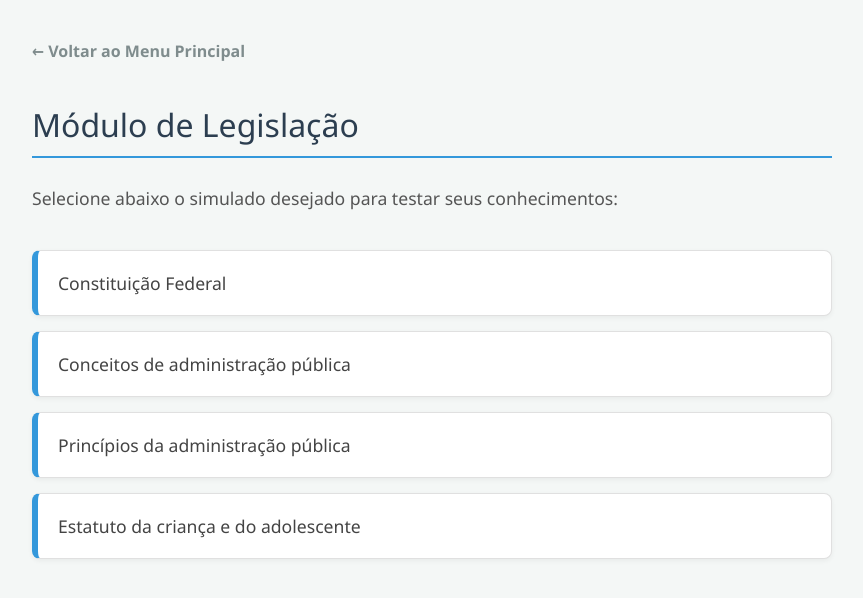
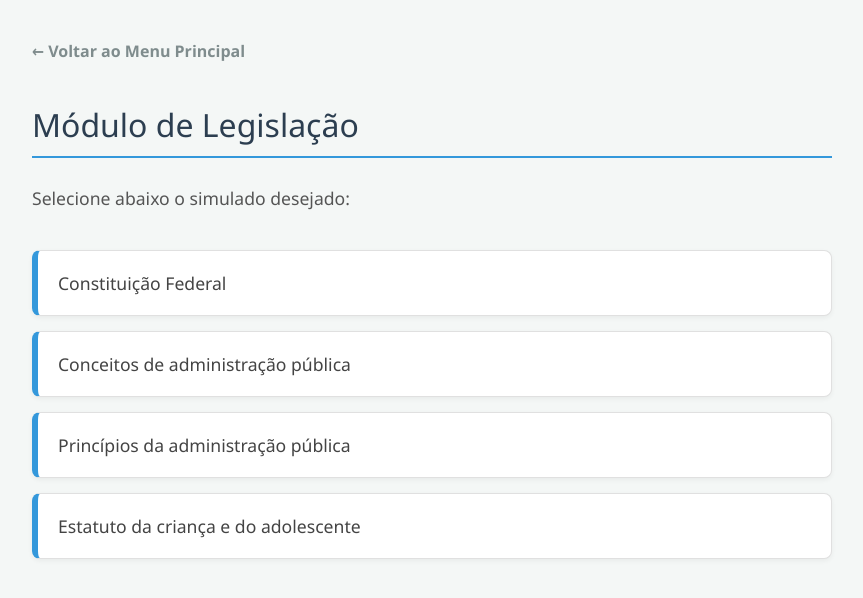
Before and after one commit to EvertonOBF/app_concurso, a plain HTML site: page legislacao/legislacao.html in a window 1280 px wide. Shown: the whole page, without its empty margins (208-1071 px from the left). Drawn offline with Linux system fonts and the light colour scheme.

Commit message:
Update legislacao.html

```diff
--- a/legislacao/legislacao.html
+++ b/legislacao/legislacao.html
@@ -90,7 +90,7 @@
     <a href="../index.html" class="btn-back">← Voltar ao Menu Principal</a>
 
     <h1>Módulo de Legislação</h1>
-    <p>Selecione abaixo o simulado desejado para testar seus conhecimentos:</p>
+    <p>Selecione abaixo o simulado desejado:</p>
 
     <div class="menu-container">
         <a href="constituicao_federal.html" class="btn">Constituição Federal</a>
```
